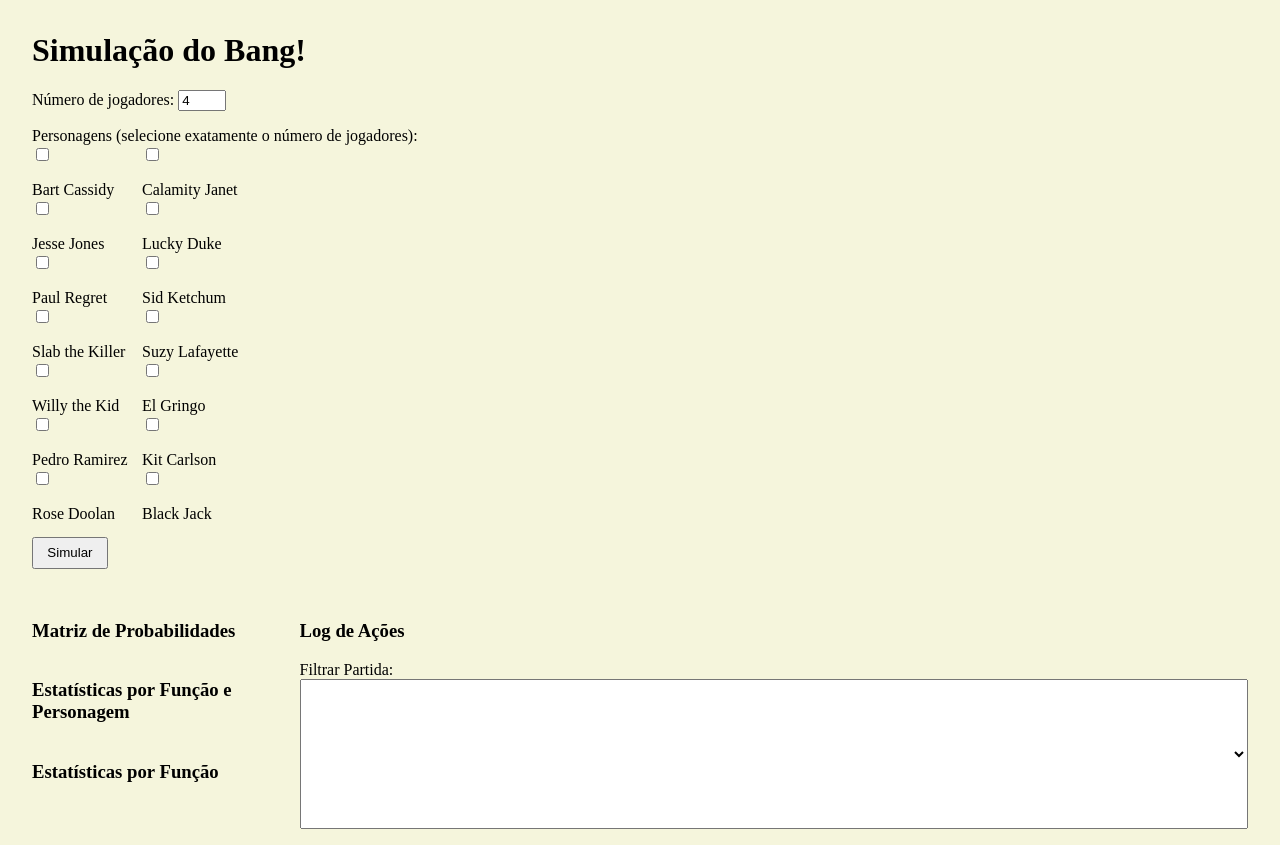
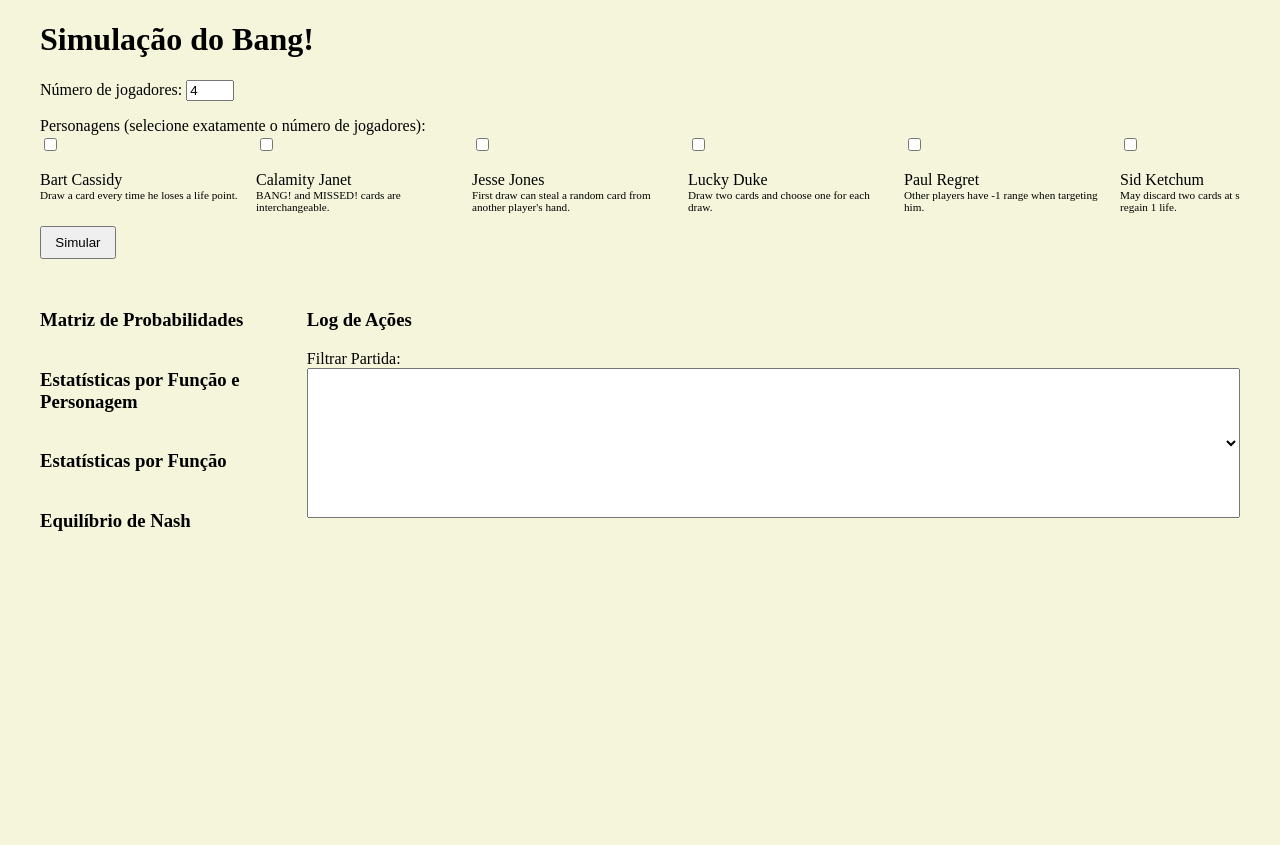
Before and after one commit to donbigode/bang-simulation, a Flask app: page / in a window 1280 px wide. Shown: the top 845 px of the page. After the commit the page ends 531 px from the top, so only its background shows below. Run offline with Flask 3, Linux system fonts and the light colour scheme; lists and menus that the app fills with data are empty; a map, chart or similar area stays blank; some web fonts are replaced.

Commit message:
Implement renegade heuristics, Nash stats and responsive front

```diff
--- a/service.py
+++ b/service.py
@@ -1,13 +1,13 @@
 from flask import Flask, request, jsonify, render_template
 from main import simulate_game, compute_probability_matrix, compute_statistics
-from utils import CHARACTERS
+from utils import CHARACTERS, CHARACTER_ABILITY_DESCRIPTIONS
 
 app = Flask(__name__)
 
 @app.route('/')
 def index():
     """Render a simple HTML front-end for the simulation."""
-    return render_template('index.html', characters=CHARACTERS)
+    return render_template('index.html', characters=CHARACTERS, abilities=CHARACTER_ABILITY_DESCRIPTIONS)
 
 @app.route('/simulate')
 def simulate_route():
--- a/templates/index.html
+++ b/templates/index.html
@@ -4,21 +4,32 @@
     <meta charset="UTF-8">
     <title>Bang! Simulação</title>
     <link href="https://fonts.googleapis.com/css2?family=Rye&display=swap" rel="stylesheet">
+    <meta name="viewport" content="width=device-width, initial-scale=1.0">
     <style>
         body {
             font-family: 'Rye', serif;
-            margin: 2em;
+            margin: 1em;
             background-color: #f5f5dc; /* cor bege para lembrar o velho oeste */
+            max-width: 1200px;
+            margin-left: auto;
+            margin-right: auto;
         }
         label { display: block; margin-top: 1em; }
         select { width: 100%; height: 150px; }
         button { margin-top: 1em; padding: 0.5em 1em; }
         table { border-collapse: collapse; margin-bottom: 1em; }
         th, td { border: 1px solid #ccc; padding: 0.25em 0.5em; text-align: center; }
-        #layout { display: flex; gap: 2em; margin-top: 2em; }
+        #layout { display: flex; gap: 2em; margin-top: 2em; flex-direction: column; }
         #log-container { max-height: 400px; overflow-y: auto; width: 100%; }
         #log-table td { text-align: left; }
         canvas { max-width: 100%; }
+        #characters { display: flex; flex-wrap: nowrap; overflow-x: auto; gap: 1em; }
+        .char-option { flex: 0 0 auto; width: 200px; }
+        .char-option label { display: flex; flex-direction: column; }
+        .char-option .ability { font-size: 0.7em; }
+        @media(min-width: 700px) {
+            #layout { flex-direction: row; }
+        }
     </style>
 </head>
 <body>
@@ -27,16 +38,18 @@
     <label>Número de jogadores:
         <input type="number" id="players" min="3" max="7" value="4" required>
     </label>
-    <label>Personagens (selecione exatamente o número de jogadores):
-        <div id="characters" style="display: flex; flex-wrap: wrap; max-width: 220px;">
-            {% for char in characters %}
-            <div style="width: 50%;">
-                <input type="checkbox" id="char-{{ loop.index }}" value="{{ char }}">
-                <label for="char-{{ loop.index }}">{{ char }}</label>
-            </div>
-            {% endfor %}
+    <label>Personagens (selecione exatamente o número de jogadores):</label>
+    <div id="characters">
+        {% for char in characters %}
+        <div class="char-option">
+            <input type="checkbox" id="char-{{ loop.index }}" value="{{ char }}">
+            <label for="char-{{ loop.index }}">
+                <span class="char-name">{{ char }}</span>
+                <span class="ability">{{ abilities[char] }}</span>
+            </label>
         </div>
-    </label>
+        {% endfor %}
+    </div>
     <button type="submit">Simular</button>
 </form>
 <div id="layout">
@@ -47,6 +60,8 @@
         <table id="details-table"></table>
         <h3>Estatísticas por Função</h3>
         <table id="role-table"></table>
+        <h3>Equilíbrio de Nash</h3>
+        <table id="eq-table"></table>
     </div>
     <div id="log-container">
         <h3>Log de Ações</h3>
@@ -150,6 +165,7 @@
         document.getElementById('matrix-table').innerHTML = '';
         document.getElementById('details-table').innerHTML = '';
         document.getElementById('role-table').innerHTML = '';
+        document.getElementById('eq-table').innerHTML = '';
 
         const query = new URLSearchParams({players});
         if (selected) query.append('characters', selected);
@@ -160,6 +176,7 @@
         renderTable('matrix-table', statsData.probability_matrix);
         renderTable('details-table', statsData.role_character_stats);
         renderTable('role-table', statsData.role_stats);
+        renderTable('eq-table', statsData.nash_equilibria);
         renderChart(statsData.game_results);
     });
 </script>
--- a/utils.py
+++ b/utils.py
@@ -176,6 +176,11 @@
     "Black Jack": black_jack,
 }
 
+CHARACTER_ABILITY_DESCRIPTIONS = {
+    name: func.__doc__.strip() if func.__doc__ else ""
+    for name, func in CHARACTER_PERKS.items()
+}
+
 CHARACTERS = list(CHARACTER_PERKS.keys())
 
 def build_deck():
```
Also changed, not shown: main.py (+29 -0 lines), targeting.py (+11 -2 lines), tests/test_targeting.py (added, +33 -0 lines).
